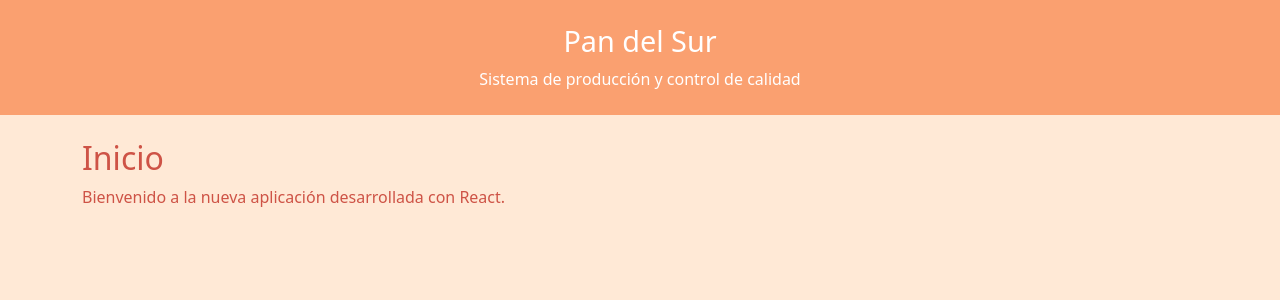
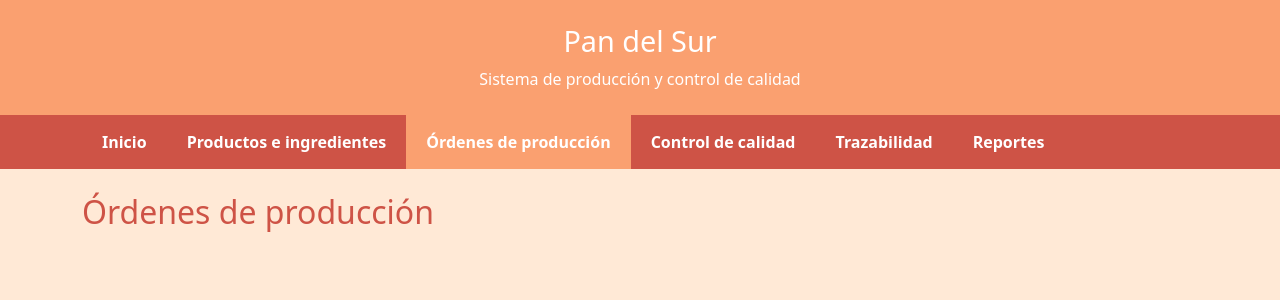
Before and after one commit to AlejandrinaFarias/EVA_1_FULLSTACK, a React app in the folder frontend/: page /ordenes in a window 1280 px wide. Shown: the top 300 px of the page. Built offline with nearby package versions, Linux system fonts and the light colour scheme; the HTML template or start-up script is replaced by a standard one.

Commit message:
feat: agregar navegacion entre los seis modulos con React Router

```diff
--- a/frontend/package.json
+++ b/frontend/package.json
@@ -12,7 +12,8 @@
   "dependencies": {
     "bootstrap": "^5.3.8",
     "react": "^19.2.8",
-    "react-dom": "^19.2.8"
+    "react-dom": "^19.2.8",
+    "react-router-dom": "^7.18.4"
   },
   "devDependencies": {
     "@eslint/js": "^10.0.1",
--- a/frontend/src/App.jsx
+++ b/frontend/src/App.jsx
@@ -1,13 +1,49 @@
+import { Routes, Route } from 'react-router-dom'
 import Header from './components/Header.jsx'
+import Navbar from './components/Navbar.jsx'
 
 function App() {
   return (
     <>
       <Header nombre="Pan del Sur" />
+      <Navbar />
 
       <main className="container py-4">
-        <h2>Inicio</h2>
-        <p>Bienvenido a la nueva aplicación desarrollada con React.</p>
+        <Routes>
+          <Route
+            path="/"
+            element={
+              <>
+                <h2>Inicio</h2>
+                <p>Bienvenido al sistema de Pan del Sur.</p>
+              </>
+            }
+          />
+          <Route
+            path="/productos"
+            element={<h2>Productos e ingredientes</h2>}
+          />
+          <Route
+            path="/ordenes"
+            element={<h2>Órdenes de producción</h2>}
+          />
+          <Route
+            path="/calidad"
+            element={<h2>Control de calidad</h2>}
+          />
+          <Route
+            path="/trazabilidad"
+            element={<h2>Trazabilidad</h2>}
+          />
+          <Route
+            path="/reportes"
+            element={<h2>Reportes</h2>}
+          />
+          <Route
+            path="*"
+            element={<h2>Página no encontrada</h2>}
+          />
+        </Routes>
       </main>
     </>
   )
--- /dev/null
+++ b/frontend/src/components/Navbar.jsx
@@ -0,0 +1,44 @@
+import { NavLink } from 'react-router-dom'
+
+function Navbar() {
+  return (
+    <nav className="main-nav" aria-label="Navegación principal">
+      <div className="container">
+        <ul className="nav flex-column flex-md-row">
+          <li className="nav-item">
+            <NavLink to="/" end className="nav-link">
+              Inicio
+            </NavLink>
+          </li>
+          <li className="nav-item">
+            <NavLink to="/productos" className="nav-link">
+              Productos e ingredientes
+            </NavLink>
+          </li>
+          <li className="nav-item">
+            <NavLink to="/ordenes" className="nav-link">
+              Órdenes de producción
+            </NavLink>
+          </li>
+          <li className="nav-item">
+            <NavLink to="/calidad" className="nav-link">
+              Control de calidad
+            </NavLink>
+          </li>
+          <li className="nav-item">
+            <NavLink to="/trazabilidad" className="nav-link">
+              Trazabilidad
+            </NavLink>
+          </li>
+          <li className="nav-item">
+            <NavLink to="/reportes" className="nav-link">
+              Reportes
+            </NavLink>
+          </li>
+        </ul>
+      </div>
+    </nav>
+  )
+}
+
+export default Navbar
--- a/frontend/src/index.css
+++ b/frontend/src/index.css
@@ -25,3 +25,19 @@ body {
   margin: 0;
   font-size: 1.8rem;
 }
+
+.main-nav {
+  background-color: var(--cafe-oscuro);
+}
+
+.main-nav .nav-link {
+  color: var(--blanco);
+  padding: 15px 20px;
+  font-weight: bold;
+}
+
+.main-nav .nav-link:hover,
+.main-nav .nav-link.active {
+  background-color: var(--corteza-cobre);
+  color: var(--blanco);
+}
--- a/frontend/src/main.jsx
+++ b/frontend/src/main.jsx
@@ -1,11 +1,14 @@
 import { StrictMode } from 'react'
 import { createRoot } from 'react-dom/client'
+import { BrowserRouter } from 'react-router-dom'
 import 'bootstrap/dist/css/bootstrap.min.css'
 import './index.css'
 import App from './App.jsx'
 
 createRoot(document.getElementById('root')).render(
   <StrictMode>
-    <App />
+    <BrowserRouter>
+      <App />
+    </BrowserRouter>
   </StrictMode>,
 )
```
Also changed, not shown: 1 other file (tests, documents, lock files or other folders).
